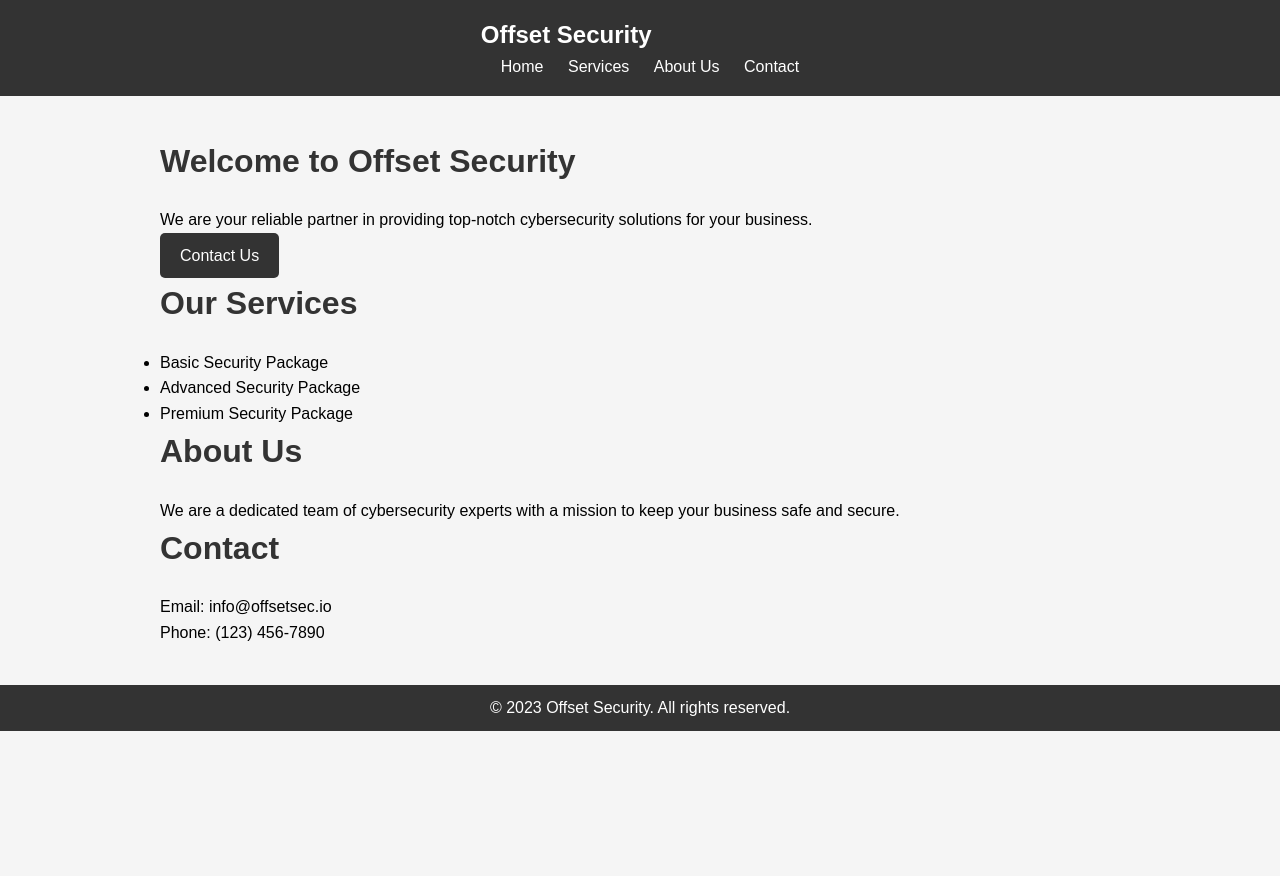
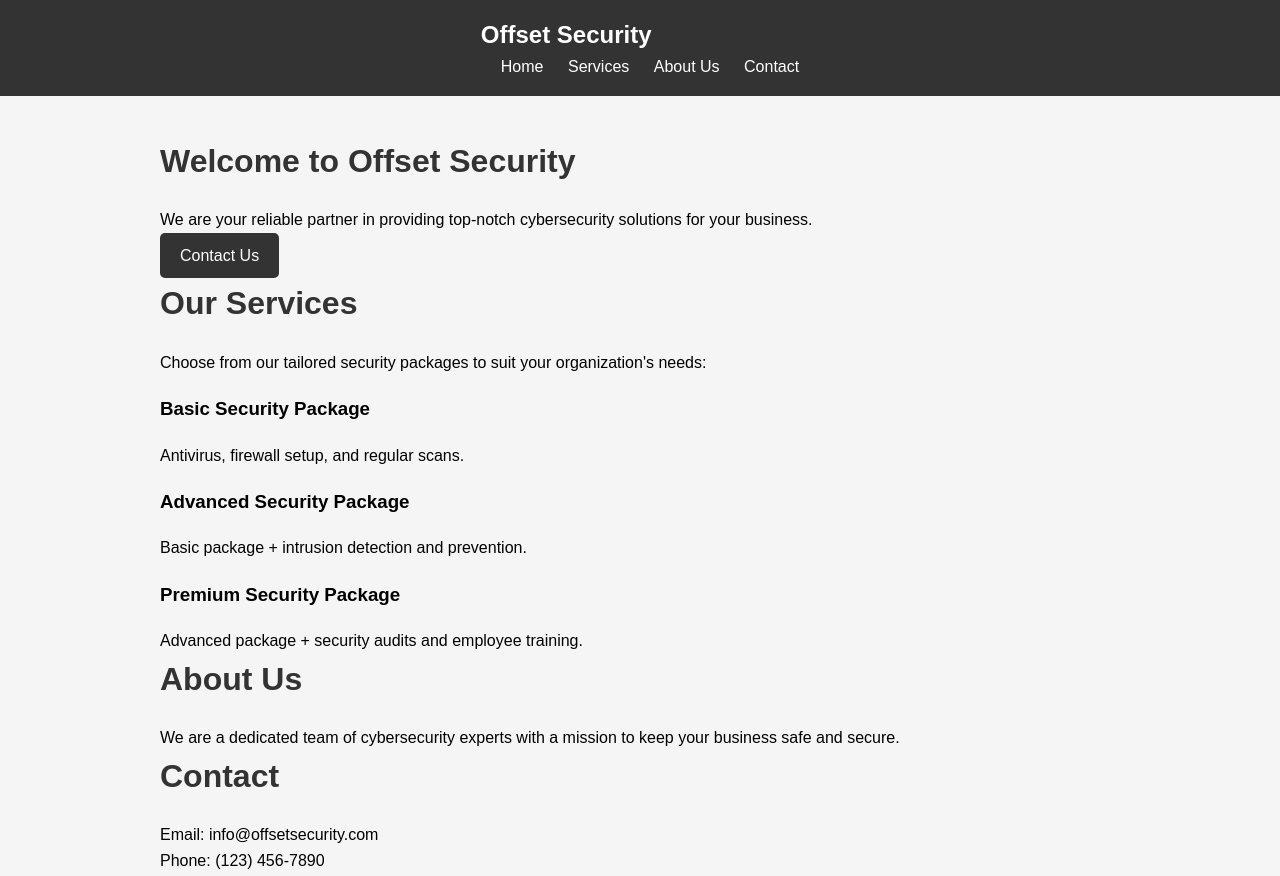
Before and after one commit to r3d-sparr0w/r3d-sparr0w.github.io, a plain HTML site: page index.html in a window 1280 px wide. Shown: the top 876 px of the page. Before the commit the page ends 800 px from the top, so only its background shows below. Drawn offline with Linux system fonts and the light colour scheme.

Commit message:
Update index.html
New HTML code.

```diff
--- a/index.html
+++ b/index.html
@@ -3,7 +3,7 @@
 <head>
     <meta charset="UTF-8">
     <meta name="viewport" content="width=device-width, initial-scale=1.0">
-    <title>Offset Security</title>
+    <title>Offset Security - Managed Security Service Provider</title>
     <link rel="stylesheet" href="styles.css">
 </head>
 <body>
@@ -33,11 +33,21 @@
         <section id="services">
             <div class="container">
                 <h2>Our Services</h2>
-                <ul>
-                    <li>Basic Security Package</li>
-                    <li>Advanced Security Package</li>
-                    <li>Premium Security Package</li>
-                </ul>
+                <p>Choose from our tailored security packages to suit your organization's needs:</p>
+                <div class="services-grid">
+                    <div class="service">
+                        <h3>Basic Security Package</h3>
+                        <p>Antivirus, firewall setup, and regular scans.</p>
+                    </div>
+                    <div class="service">
+                        <h3>Advanced Security Package</h3>
+                        <p>Basic package + intrusion detection and prevention.</p>
+                    </div>
+                    <div class="service">
+                        <h3>Premium Security Package</h3>
+                        <p>Advanced package + security audits and employee training.</p>
+                    </div>
+                </div>
             </div>
         </section>
 
@@ -51,7 +61,7 @@
         <section id="contact">
             <div class="container">
                 <h2>Contact</h2>
-                <p>Email: info@offsetsec.io</p>
+                <p>Email: info@offsetsecurity.com</p>
                 <p>Phone: (123) 456-7890</p>
             </div>
         </section>
```
